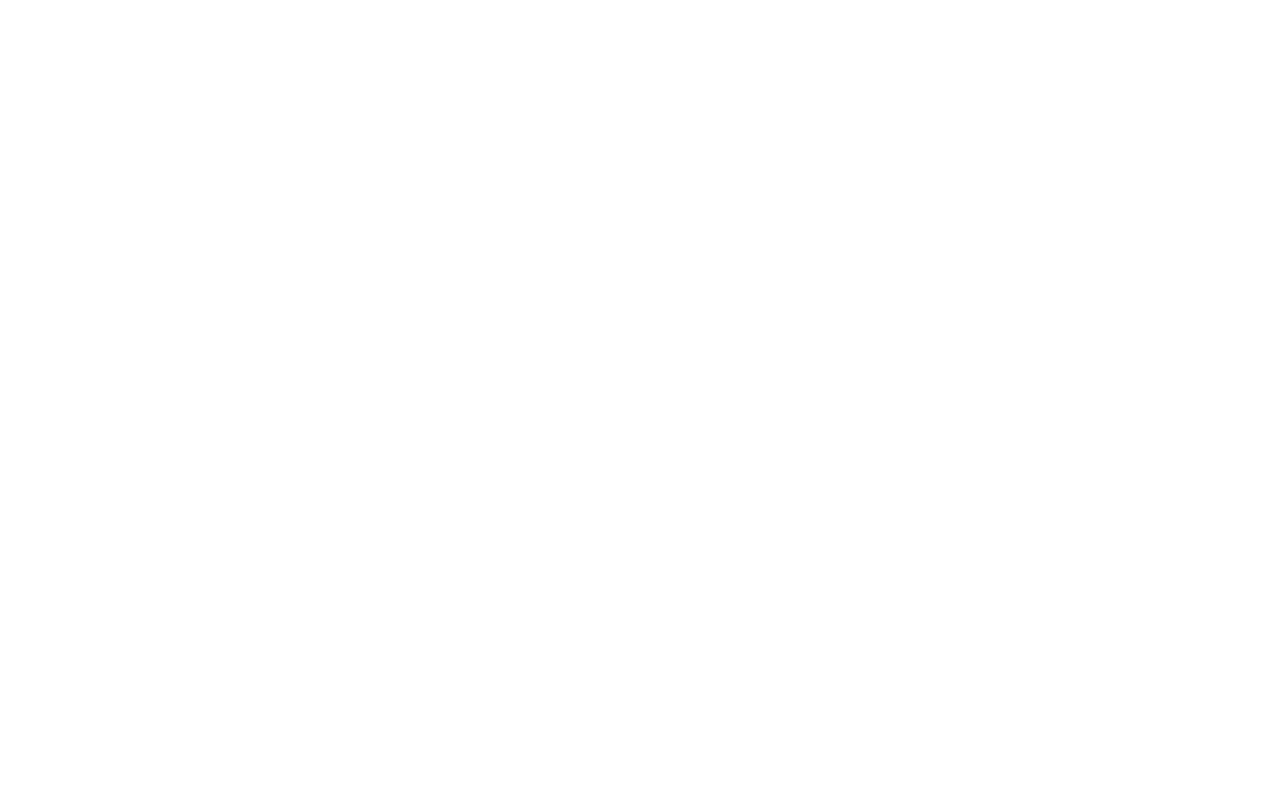
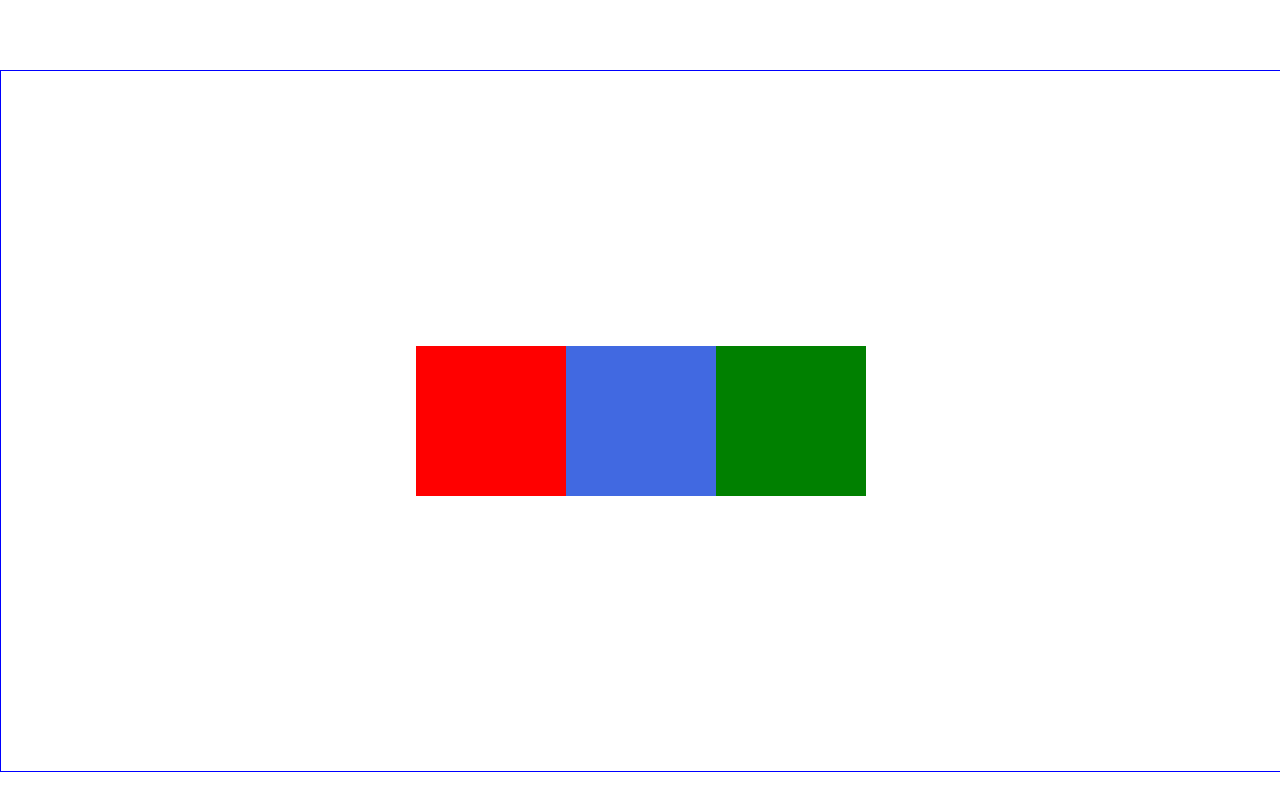
Before and after one commit to EmilianoBazanZapata/mi-web-app, an Angular app: page /registrar in a window 1280 px wide. Built offline with nearby package versions, Linux system fonts and the light colour scheme.

Commit message:
Flex en Angular

```diff
--- a/src/app/seguridad/registrar/registrar.component.css
+++ b/src/app/seguridad/registrar/registrar.component.css
@@ -0,0 +1,28 @@
+#contenedor {
+  display: flex;
+  width: 100%;
+  height: 700px;
+  border: 1px solid blue;
+  flex-direction: row;
+  justify-content: center;
+  align-items:  center;
+}
+
+.elemento {
+  width: 150px;
+  height: 150px;
+  /*flex: 1;*/
+}
+
+#elemento1 {
+  background-color: red;
+}
+
+#elemento2 {
+  background-color: royalblue;
+  /*flex: 2;*/
+}
+
+#elemento3 {
+  background-color: green;
+}
--- a/src/app/seguridad/registrar/registrar.component.html
+++ b/src/app/seguridad/registrar/registrar.component.html
@@ -2,11 +2,19 @@
   <form>
     <mat-form-field class="example-full-width" appearance="fill">
       <mat-label>Ingrese el E-mail</mat-label>
-      <input type="email" matInput placeholder="example@gmail.com"/>
+      <input type="email" matInput placeholder="example@gmail.com" />
     </mat-form-field>
+
     <mat-form-field class="example-full-width" appearance="fill">
       <mat-label>Ingrese la Contraseña</mat-label>
-      <input type="password" matInput placeholder="Password"/>
+      <input type="password" matInput placeholder="Password" />
     </mat-form-field>
   </form>
 </section>
+
+<section id="contenedor">
+  <div id="elemento1" class="elemento"></div>
+  <div id="elemento2" class="elemento"></div>
+  <div id="elemento3" class="elemento"></div>
+  <div></div>
+</section>
```
